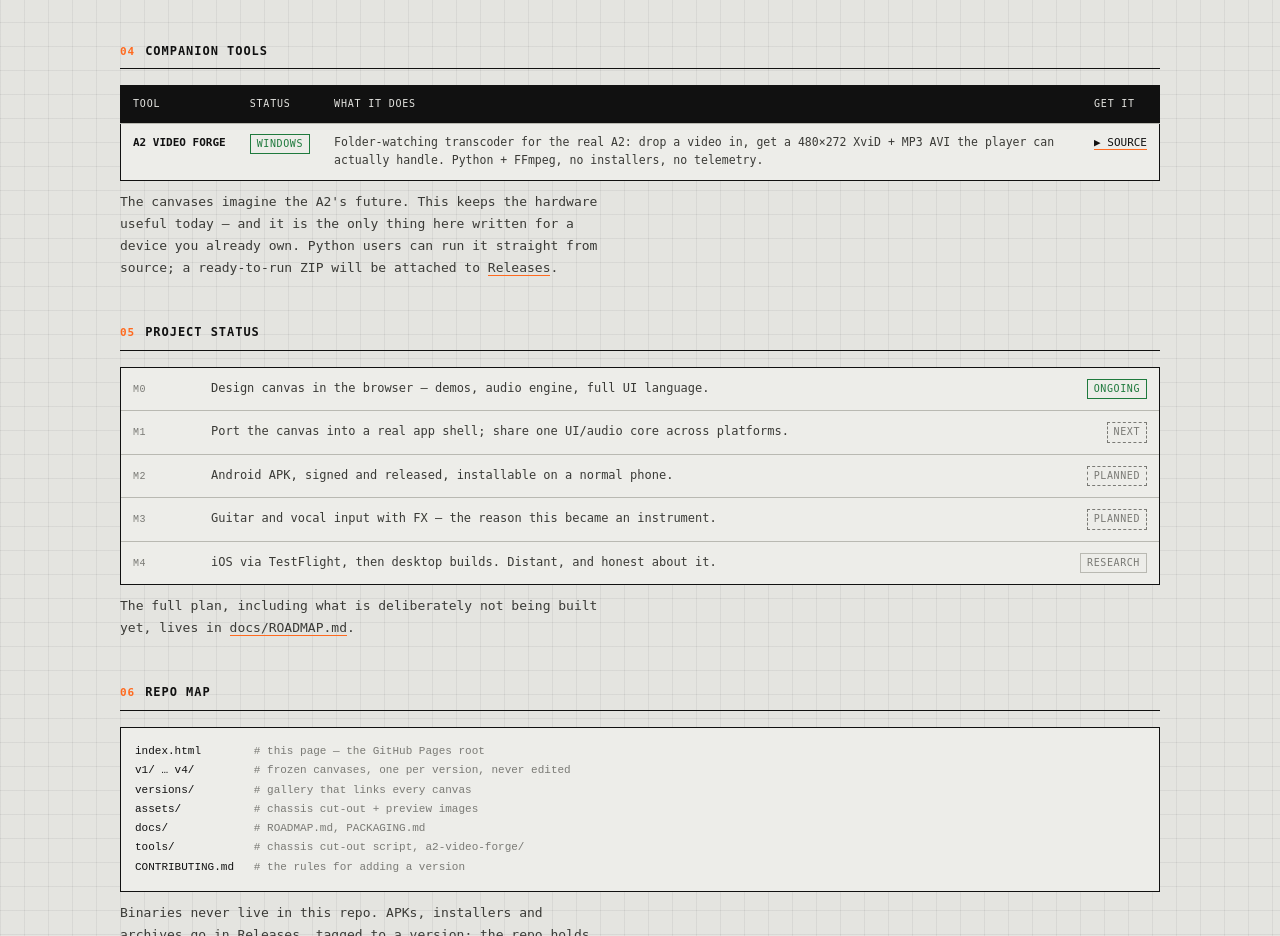
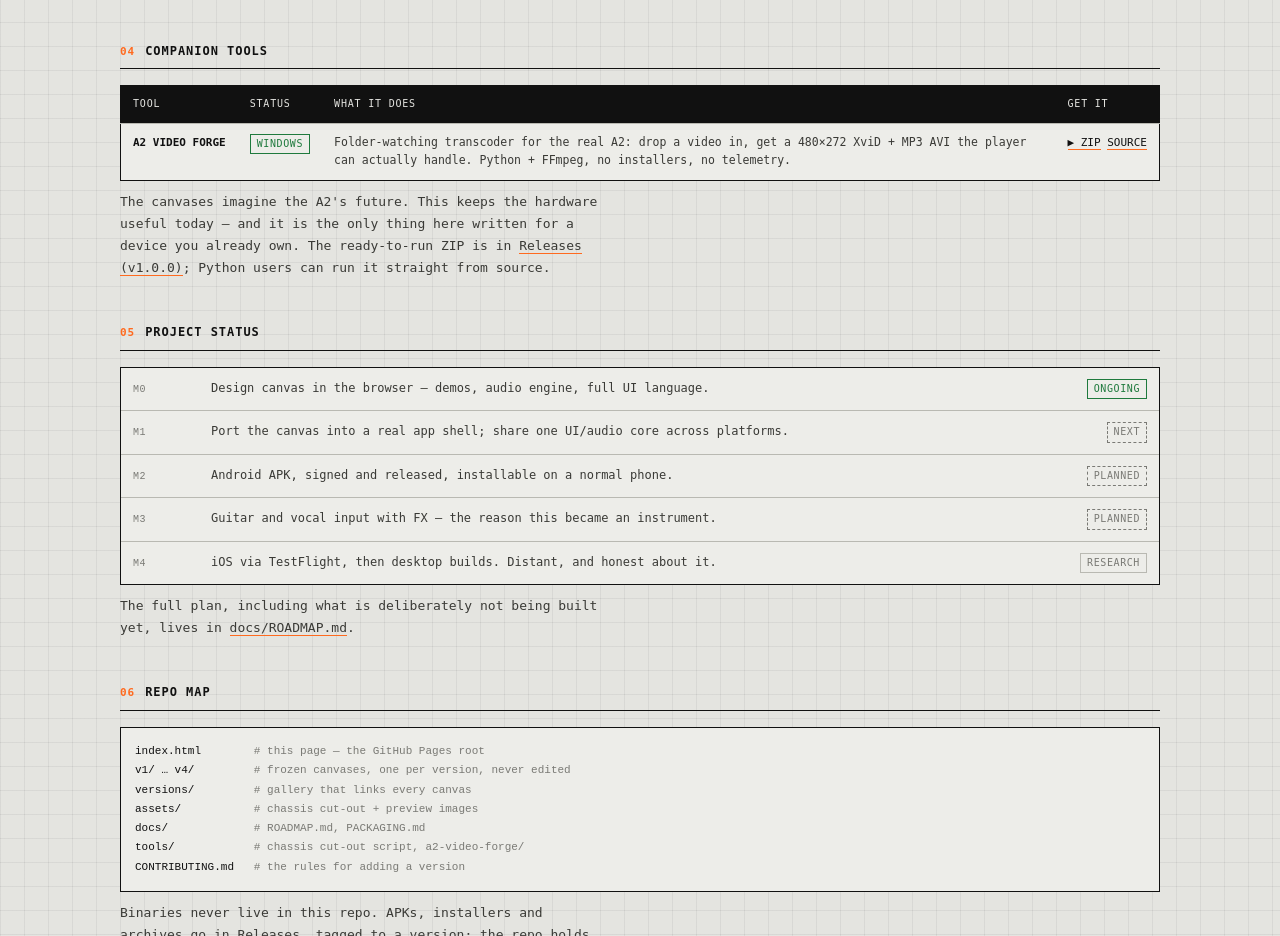
Before and after one commit to BortKnox/Cowon-a2-transformation-demo, a plain HTML site: page index.html in a window 1280 px wide. Shown: the part 2090-3026 px from the top of the page. Drawn offline with Linux system fonts and the light colour scheme.

Commit message:
Link the A2 Video Forge v1.0.0 release from the hub, README and roadmap
The ZIP is now published as a Release asset, so the site can point at the
download instead of describing it as forthcoming.

```diff
--- a/index.html
+++ b/index.html
@@ -269,14 +269,15 @@ footer a{color:var(--dim)}
         <td class="nowrap"><span class="pill live">WINDOWS</span></td>
         <td class="note">Folder-watching transcoder for the real A2: drop a video in, get a 480×272 XviD + MP3
         AVI the player can actually handle. Python + FFmpeg, no installers, no telemetry.</td>
-        <td class="nowrap"><a class="open" href="https://github.com/BortKnox/Cowon-a2-transformation-demo/tree/main/tools/a2-video-forge">▶ SOURCE</a></td>
+        <td class="nowrap"><a class="open" href="https://github.com/BortKnox/Cowon-a2-transformation-demo/releases/download/a2vf-v1.0.0/a2-video-forge-1.0.0-windows.zip">▶ ZIP</a>
+        <a class="open" href="https://github.com/BortKnox/Cowon-a2-transformation-demo/tree/main/tools/a2-video-forge">SOURCE</a></td>
       </tr>
     </tbody>
   </table>
   <p class="lede" style="margin-top:10px">The canvases imagine the A2's future. This keeps the hardware useful
-  today — and it is the only thing here written for a device you already own. Python users can run it straight
-  from source; a ready-to-run ZIP will be attached to
-  <a href="https://github.com/BortKnox/Cowon-a2-transformation-demo/releases" style="border-bottom:1px solid var(--org);text-decoration:none">Releases</a>.</p>
+  today — and it is the only thing here written for a device you already own. The ready-to-run ZIP is in
+  <a href="https://github.com/BortKnox/Cowon-a2-transformation-demo/releases/tag/a2vf-v1.0.0" style="border-bottom:1px solid var(--org);text-decoration:none">Releases (v1.0.0)</a>;
+  Python users can run it straight from source.</p>
 </section>
 
 <section id="status">
```
Also changed, not shown: 3 other files.
